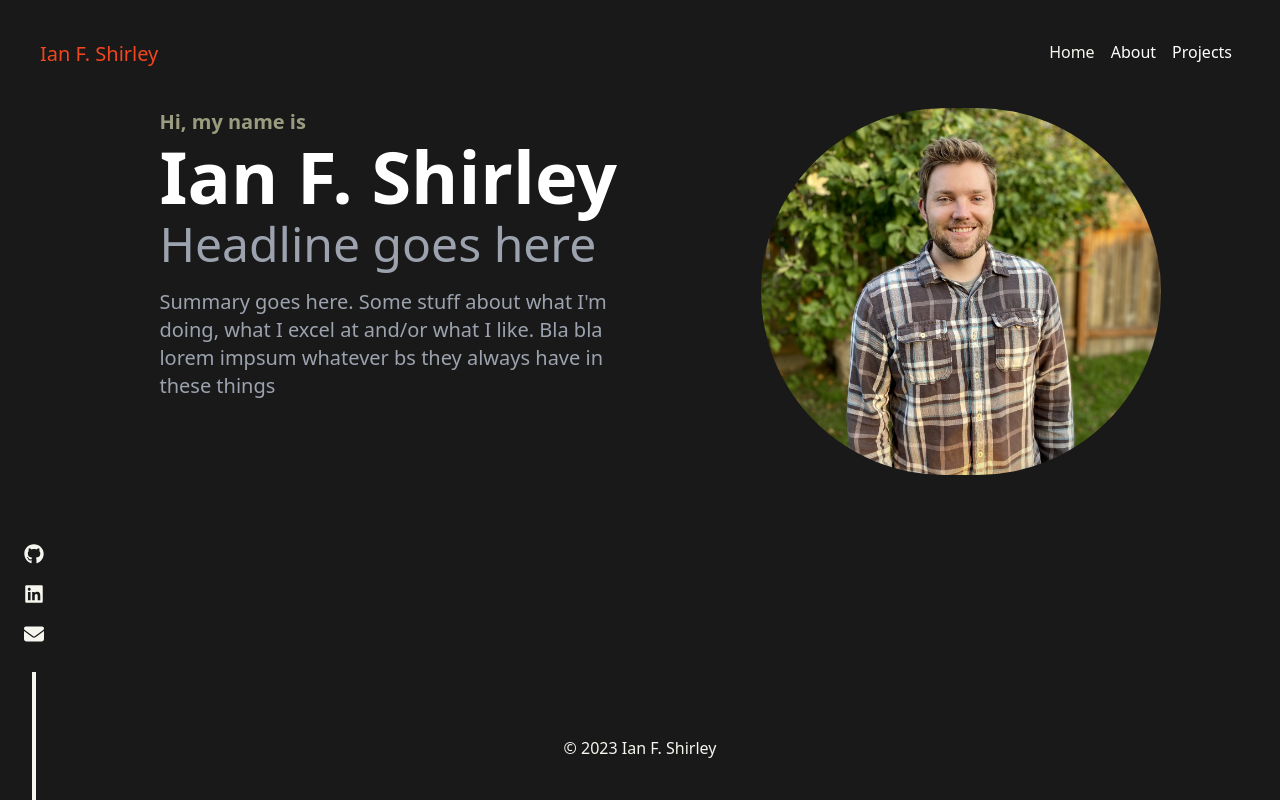
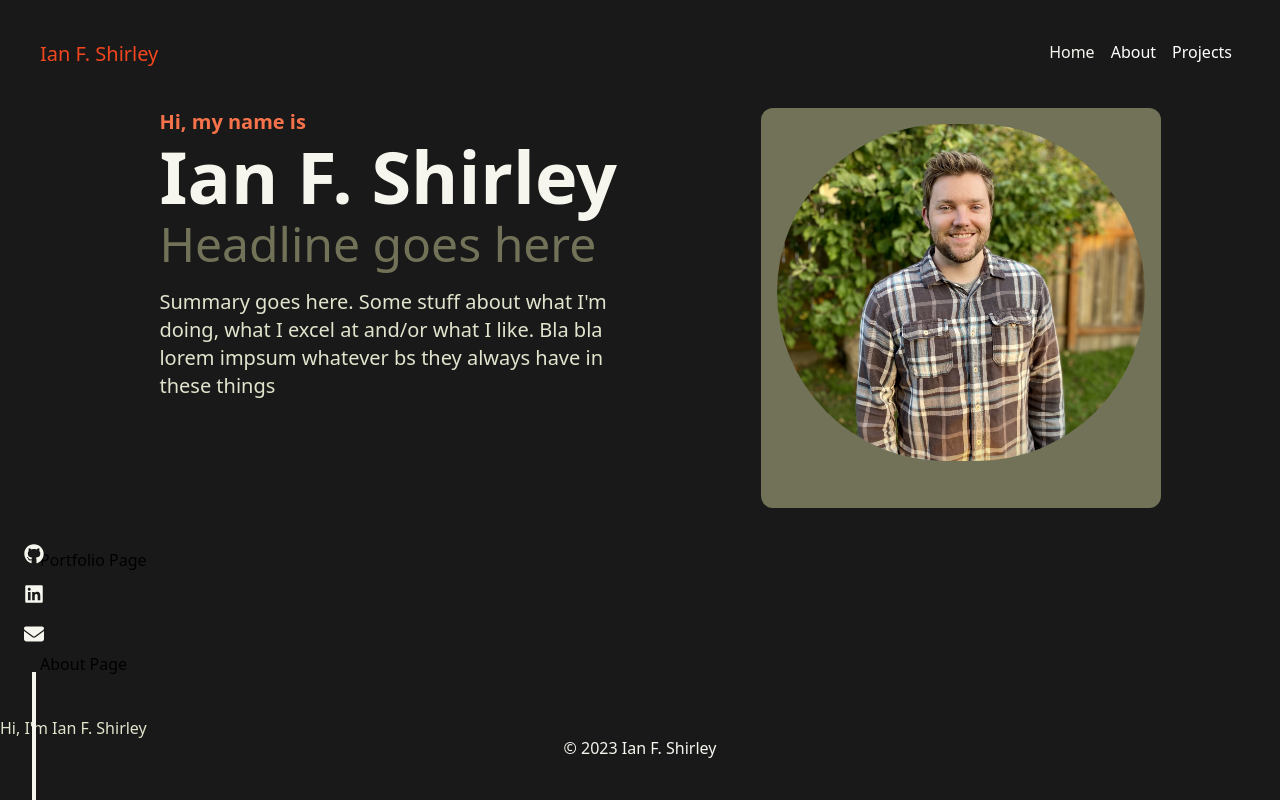
Before and after one commit to ianfshirley/Portfolio, a Next.js app: page / in a window 1280 px wide. Built offline with nearby package versions, Linux system fonts and the light colour scheme.

Commit message:
quick fix

```diff
--- a/app/components/Hero.js
+++ b/app/components/Hero.js
@@ -5,18 +5,18 @@ export default function Hero() {
   return (
     <div className="flex flex-row justify-evenly mx-10">
       <div className="justify-center mx-10 sm:pr-6">
-        <h1 className="mb-1 text-2xl font-bold leading-tight text-army-400 sm:text-xl">Hi, my name is</h1>
-        <h2 className="mb-2 text-5xl font-bold leading-tight text-white sm:text-7xl">Ian F. Shirley</h2>
-        <h3 className="mb-3 text-2xl font-medium text-gray-400 sm:text-5xl">Headline goes here</h3>
-        <p className="max-w-md mt-5 mb-1 text-lg text-gray-400 sm:text-xl">Summary goes here. Some stuff about what I'm doing, what I excel at and/or what I like. Bla bla lorem impsum whatever bs they always have in these things</p>
+        <h1 className="mb-1 text-2xl font-bold leading-tight text-peach sm:text-xl">Hi, my name is</h1>
+        <h2 className="mb-2 text-5xl font-bold leading-tight text-mist-50 sm:text-7xl">Ian F. Shirley</h2>
+        <h3 className="mb-3 text-2xl font-medium text-army sm:text-5xl">Headline goes here</h3>
+        <p className="max-w-md mt-5 mb-1 text-lg text-mist sm:text-xl">Summary goes here. Some stuff about what I'm doing, what I excel at and/or what I like. Bla bla lorem impsum whatever bs they always have in these things</p>
       </div>
-      <div className="w-[400px] h-[400px] ">
+      <div className="w-[400px] h-[400px] bg-army rounded-xl">
         <Image
           src='/img/me.jpg'
           alt='Profile Pic'
           width={400}
-          height={400}
-          className='border-10 border-army rounded-full'
+          height={500}
+          className='p-4 rounded-full'
         />
       </div>
     </div>
--- a/app/page.js
+++ b/app/page.js
@@ -1,10 +1,14 @@
 import Hero from "./components/Hero"
+import About from "./about/page"
+import Portfolio from "./portfolio/page"
 
 
 export default function Home() {
   return (
     <main className="w-screen">
       <Hero />
+      <Portfolio />
+      <About />
     </main>
   )
 }
```
